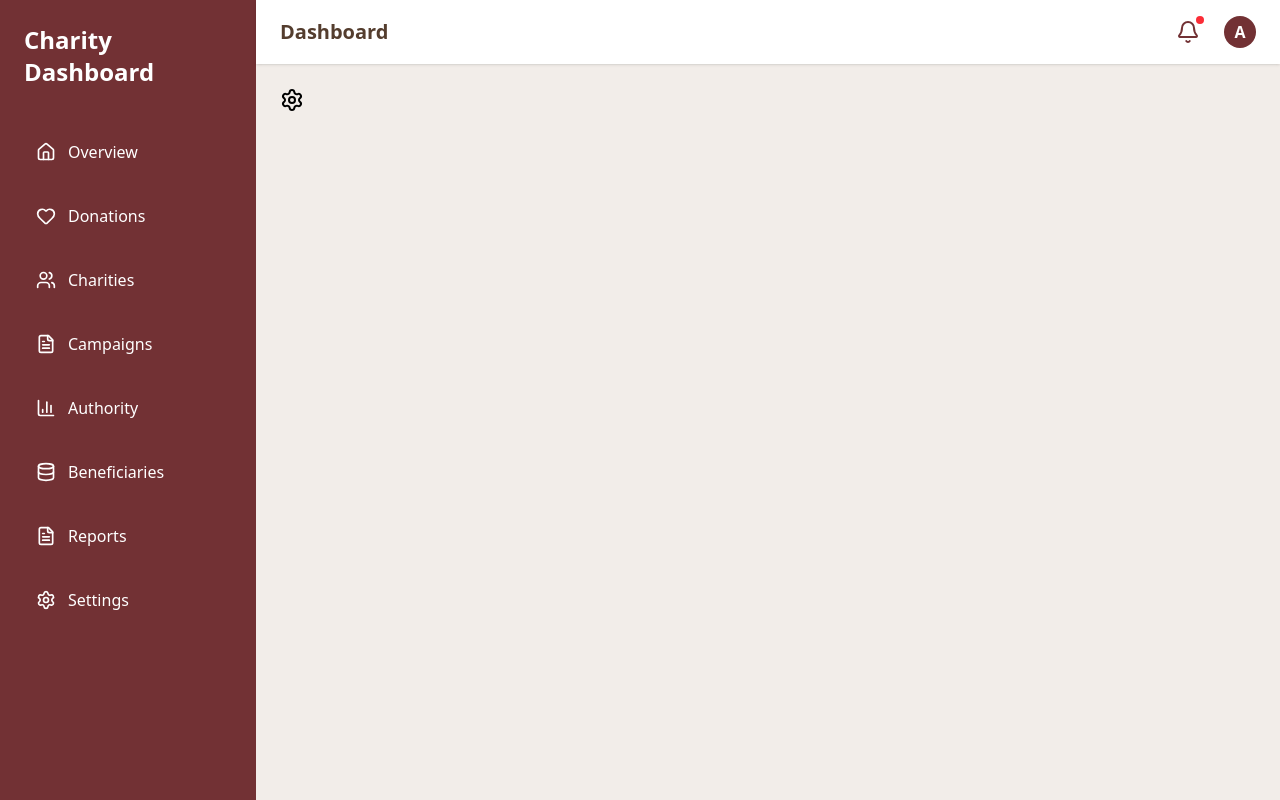
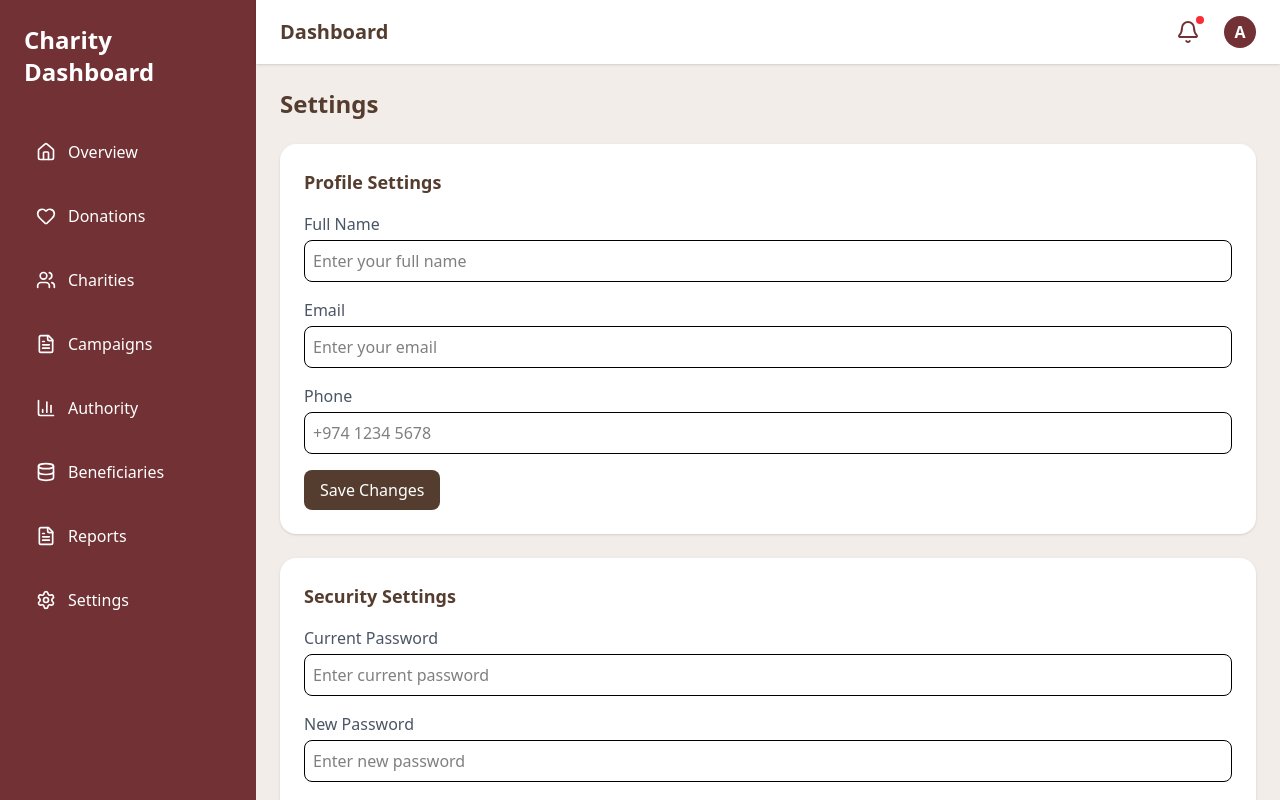
Before and after one commit to shakeel7521951/Charity, a Next.js app: page /dashboard/settings in a window 1280 px wide. Shown: the top 800 px of the page. Built offline with nearby package versions, Linux system fonts and the light colour scheme.

Commit message:
setting dashboard

```diff
--- a/app/dashboard/settings/page.jsx
+++ b/app/dashboard/settings/page.jsx
@@ -1,10 +1,10 @@
-import { Settings } from 'lucide-react'
+import SettingsPage from '@/app/_components/dashboard/settings/page'
 import React from 'react'
 
 const page = () => {
     return (
         <div>
-            <Settings />
+            <SettingsPage />
         </div>
     )
 }
```
